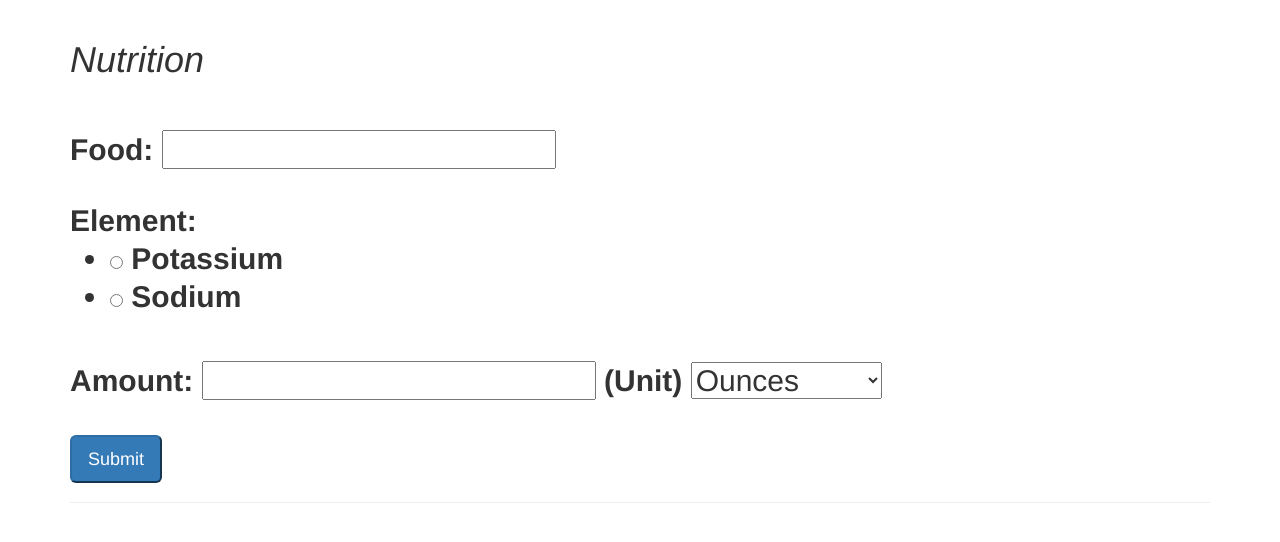
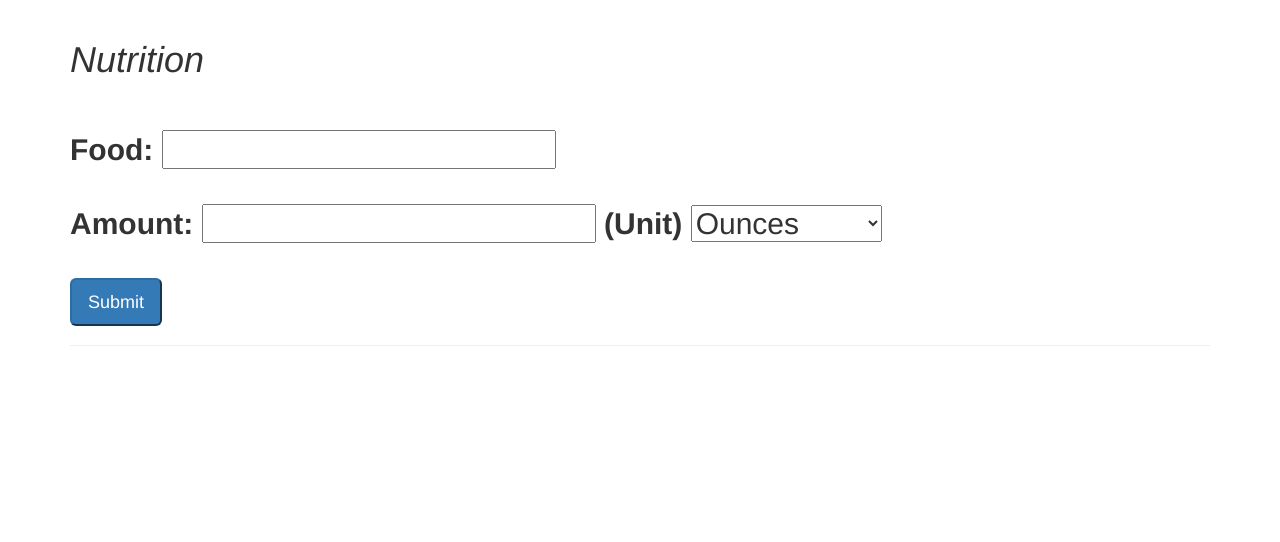
Before and after one commit to jeremyfreudberg/potassium, a Flask app: page / in a window 1280 px wide. Shown: the top 542 px of the page. Run offline with Flask 2, Linux system fonts and the light colour scheme; some libraries are stand-ins or nearby versions.

Commit message:
Simplified UX

```diff
--- a/app/format_results.py
+++ b/app/format_results.py
@@ -1,5 +1,4 @@
 def nice(s, element):
     data = s.split('|')
-    element = element[0].upper() + element[1:]
     result = '{} in {} of {}:'.format(element, data[2], data[0][8:])
     return result
--- a/app/forms.py
+++ b/app/forms.py
@@ -6,8 +6,6 @@ from wtforms.validators import DataRequired
 
 class Nutrition(Form):
     food = StringField('Food: ', validators=[DataRequired()])
-    element = RadioField('Element: ', choices=[('potassium','Potassium'), ('sodium','Sodium')],\
-                         validators = [DataRequired()])
     amount = IntegerField('Amount: ', validators=[DataRequired()])
     unit = SelectField('(Unit)', choices=[('ounces','Ounces'), ('pounds','Pounds'),\
                                           ('cups', 'Cups'), ('teaspoons','Teaspoons'),\
--- a/app/templates/form.html
+++ b/app/templates/form.html
@@ -11,9 +11,6 @@ ul {
 
     {{ form.food.label }}
     {{ form.food }} <br><br>
-	<span class="list-unstyled">
-    {{ form.element.label }}
-    {{ form.element }}</span> <br>
 
     {{ form.amount.label }}
     {{ form.amount(size=1) }}
--- a/app/templates/results.html
+++ b/app/templates/results.html
@@ -1,7 +1,9 @@
 {% extends "pretty.html" %}
 {% block page_content %}
-<u><h2>{{ query }}<h2></u>
-<h1>{{ mg }}</h1><br>
+<u><h2>{{ k }}<h2></u>
+<h1>{{ k_mg }}</h1><br><br>
+<u><h2>{{ na }}<h2></u>
+<h1>{{ na_mg }}</h1><br><br>
 <a href="/" class="btn-lg btn-primary">New search</a>&nbsp;&nbsp;&nbsp;
 <a href="#" class="btn-lg btn-warning">Recalculate</a>
 {% endblock %}
--- a/app/views.py
+++ b/app/views.py
@@ -1,4 +1,4 @@
-from flask import render_template, request, flash
+from flask import render_template, request
 from app import app
 from .forms import Nutrition
 from .api import process
@@ -10,14 +10,18 @@ def info():
     if request.method == 'POST':
         if form.validate_on_submit():
             food = request.form.get("food")
-            element = request.form.get("element")
             amount = request.form.get("amount")
             unit = request.form.get("unit")
-            from_api = process(element, food, amount, unit)
-            query_raw = from_api[0]
-            mg = from_api[1]
-            query = nice(query_raw, element)
-            return render_template('results.html', query=query, mg=mg)
+            from_api = process(food, amount, unit)
+            potassium = from_api[0]
+            sodium = from_api[1]
+            potassium_raw = potassium[0]
+            potassium_mg = potassium[1]
+            sodium_raw = sodium[0]
+            sodium_mg = sodium[1]
+            potassium_nice = nice(potassium_raw, 'Potassium')
+            sodium_nice = nice(sodium_raw, 'Sodium')
+            return render_template('results.html', k=potassium_nice, k_mg=potassium_mg, na=sodium_nice, na_mg=sodium_mg)
         else:
             return render_template('form.html',form=form)
     elif request.method == 'GET':
```
Also changed, not shown: app/api.py (+6 -2 lines).
